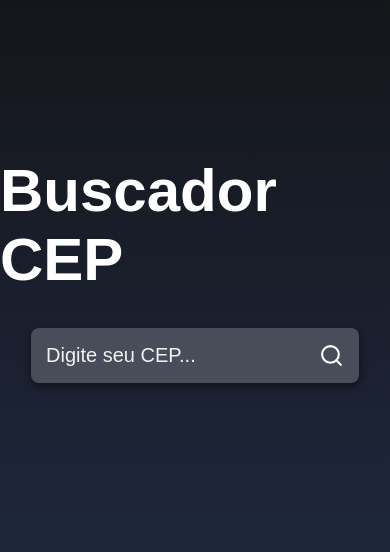
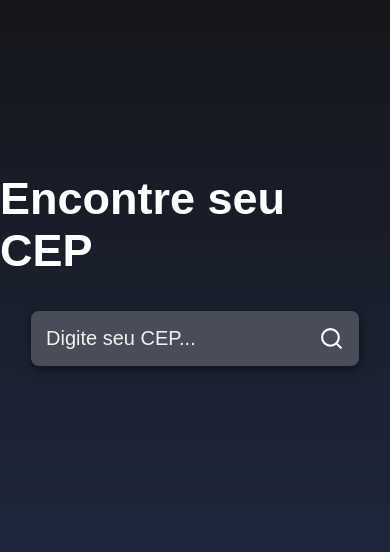
Before and after one commit to EduardoMoreiraCode/find-your-cep, a React (Create React App) app: page / in a window 390 px wide. Shown: the part 136-688 px from the top of the page. Built offline with nearby package versions, Linux system fonts and the light colour scheme.

Commit message:
media queries e nome

```diff
--- a/public/index.html
+++ b/public/index.html
@@ -24,7 +24,7 @@
       work correctly both with client-side routing and a non-root public URL.
       Learn how to configure a non-root public URL by running `npm run build`.
     -->
-    <title>Buscador de CEP</title>
+    <title>Find Your Cep</title>
   </head>
   <body>
     <noscript>You need to enable JavaScript to run this app.</noscript>
--- a/src/App.js
+++ b/src/App.js
@@ -39,7 +39,7 @@ function App() {
 
   return (
     <div className="container">
-      <h1 className="title">Buscador CEP</h1>
+      <h1 className="title">Encontre seu CEP</h1>
 
       <div className="containerInput">
         <input
--- a/src/styles.css
+++ b/src/styles.css
@@ -107,3 +107,16 @@
         min-height: 250px;
     }
 }
+
+@media (max-width:435px)
+{
+    .title
+    {
+        font-size: 45px;
+    }
+
+    .main h2
+    {
+        font-size: 18px;
+    }
+}
```
